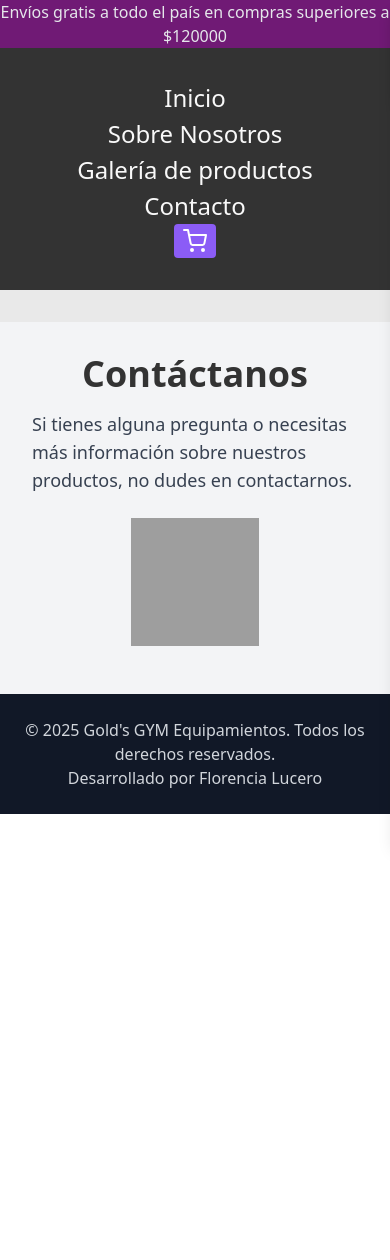
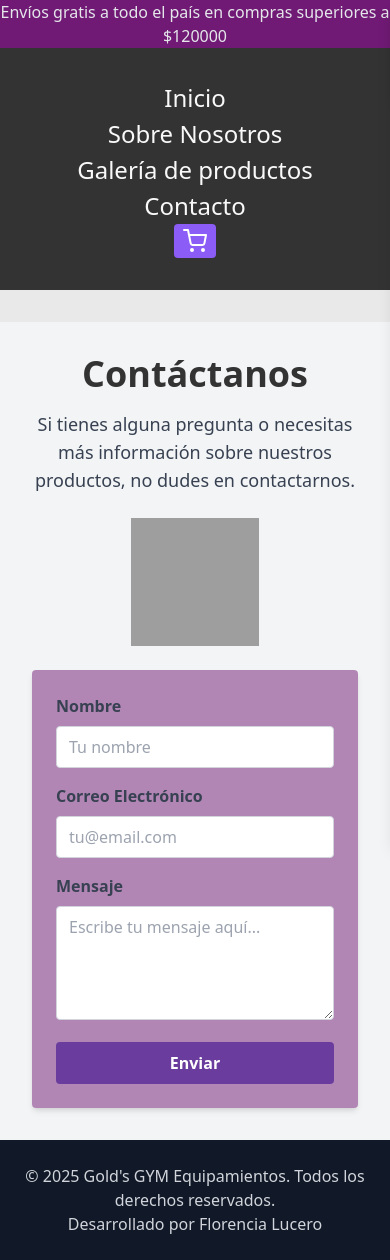
Before and after one commit to florencialucero11/GymProject, a React (Vite) app: page /contactos in a window 390 px wide. Before the commit the page ends 844 px from the top, so only its background shows below. Built offline with nearby package versions, Linux system fonts and the light colour scheme; grey boxes are pictures that could not be loaded.

Commit message:
Agregamos contacto, acerca de y estilos

```diff
--- a/src/components/Cart.jsx
+++ b/src/components/Cart.jsx
@@ -18,7 +18,7 @@ function Cart({cartItems =[], isOpen, onClose, eliminarDelCarrito}) {
           isOpen ? 'translate-x-0' : 'translate-x-full'
         }`}
       >
-        <div className="p-6 bg-gray-900 text-white rounded-b-lg shadow-lg flex justify-between items-center">
+        <div className="p-6 bg-purple-800 text-white rounded-b-lg shadow-lg flex justify-between items-center">
           <h2 className="text-xl font-bold">Tu carrito</h2>
           <button onClick={onClose} className="text-white hover:text-red-500">
             <FaTimes size={20} />
--- a/src/components/static/Header.jsx
+++ b/src/components/static/Header.jsx
@@ -24,7 +24,7 @@ function Header( { cartItems, eliminarDelCarrito }) {
           <li>
           <button
             onClick={() => setIsCartOpen(true)}
-            className="flex items-center gap-2 bg-violet-500 hover:bg-red-700 text-white font-bold py-1 px-2 rounded"
+            className="flex items-center gap-2 bg-violet-500 hover:bg-purple-700 text-white font-bold py-1 px-2 rounded"
           >
             <FiShoppingCart className="text-2xl" />
 
--- a/src/pages/pages/AcercaDe.jsx
+++ b/src/pages/pages/AcercaDe.jsx
@@ -2,24 +2,38 @@ import React from 'react'
 import Header from '../../components/static/Header'
 import Footer from '../../components/static/Footer'
 
-function AcercaDe({ cart, eliminarDelCarrito }) {
-  // Recibe cart como prop para mostrar los productos en el carrito
+
+function AcercaDe() {
   return (
     <div>
-        <Header eliminarDelCarrito={eliminarDelCarrito} cartItems={cart}/>
-        <h2 className='text-4xl font-bold mb-4'>Acerca de Nosotros</h2>
-        <p className='text-lg text-gray-700 mb-6'>
-            En Gold's GYM Equipamientos, nos dedicamos a ofrecer los mejores productos para tu entrenamiento.
-            Nuestra misión es proporcionar equipamiento de alta calidad que te ayude a alcanzar tus objetivos de fitness.
-        </p>
-        <img src="/src/assets/logo.png" alt="Logo de Gold's GYM" className='w-32 h-32 mb-4' />
-        <p className='text-lg text-gray-700'>
-            Contamos con una amplia gama de productos, desde pesas y máquinas hasta accesorios de entrenamiento.
-            Nuestro equipo está aquí para ayudarte a encontrar lo que necesitas.
-        </p>
-        <Footer />
+    <Header />
+    <section className="bg-gradient-to-r from-purple-900 text-white py-16 px-8 md:px-5">
+      <div className="max-w-6xl mx-auto grid md:grid-cols-2 gap-10 items-center">
+        <div>
+          <h2 className="text-4xl font-bold mb-6">Acerca de Nosotros</h2>
+          <p className="text-white mb-4">
+            En <strong>GymTienda</strong> nos dedicamos a ofrecerte lo mejor en equipamiento deportivo. Creemos que el fitness es para todos, y trabajamos para que tengas acceso a productos de calidad al mejor precio.
+          </p>
+          <p className="text-white">
+            Nuestro equipo está formado por profesionales del entrenamiento y entusiastas del bienestar que te acompañan en cada etapa de tu progreso.
+          </p>
+        </div>
+
+        <div className="w-full h-80 rounded-xl overflow-hidden shadow-lg">
+          <img
+            src="/img/sobre-nosotros.jpg" // asegurate de colocar la imagen en public/img con ese nombre
+            alt="Acerca de GymTienda"
+            className="w-full h-full object-cover"
+          />
+        </div>
+      </div>
+    </section>
+    <Footer />
     </div>
-  )
+    );
+
+
 }
 
-export default AcercaDe
+
+export default AcercaDe;
--- a/src/pages/pages/Admin.jsx
+++ b/src/pages/pages/Admin.jsx
@@ -2,7 +2,7 @@ import React from 'react'
 
 function Admin() {
   return (
-     <div className="min-h-screen bg-gray-900 text-white p-6">
+     <div className="min-h-screen bg-fuchsia-900/50 text-white p-6">
       <header className="mb-8 border-b border-gray-700 pb-4">
         <h1 className="text-4xl font-bold">Panel de Control</h1>
         <p className="text-gray-400 mt-1">Bienvenido al panel administrativo</p>
--- a/src/pages/pages/Contactos.jsx
+++ b/src/pages/pages/Contactos.jsx
@@ -9,13 +9,55 @@ function Contactos({ cart, eliminarDelCarrito }) {
     <>
     <Header eliminarDelCarrito={eliminarDelCarrito} cartItems={cart} />
     <div className='bg-gray-100 p-8 flex flex-col items-center'>
-        <h3 className='text-4xl font-bold mb-4'>Contáctanos</h3>
-        <p className='text-lg text-gray-700 mb-6'>
-            Si tienes alguna pregunta o necesitas más información sobre nuestros productos, no dudes en contactarnos.
-        </p>
-        <img src="/src/assets/logo.png" alt="Logo de Gold's GYM" className='w-32 h-32 mb-4' />
+  <h3 className='text-4xl font-bold mb-4'>Contáctanos</h3>
+  <p className='text-lg text-gray-700 mb-6 text-center max-w-xl'>
+    Si tienes alguna pregunta o necesitas más información sobre nuestros productos, no dudes en contactarnos.
+  </p>
+  <img src="/src/assets/logo.png" alt="Logo de Gold's GYM" className='w-32 h-32 mb-6' />
 
+  <form className='w-full max-w-md bg-fuchsia-900/50 p-6 rounded shadow-md'>
+    <div className='mb-4'>
+      <label htmlFor='name' className='block text-gray-700 font-bold mb-2'>Nombre</label>
+      <input
+        type='text'
+        id='name'
+        name='name'
+        className='w-full px-3 py-2 border border-gray-300 rounded focus:outline-none focus:ring-2 focus:ring-yellow-400'
+        placeholder='Tu nombre'
+        required
+      />
     </div>
+    <div className='mb-4'>
+      <label htmlFor='email' className='block text-gray-700 font-bold mb-2'>Correo Electrónico</label>
+      <input
+        type='email'
+        id='email'
+        name='email'
+        className='w-full px-3 py-2 border border-gray-300 rounded focus:outline-none focus:ring-2 focus:ring-yellow-400'
+        placeholder='tu@email.com'
+        required
+      />
+    </div>
+    <div className='mb-4'>
+      <label htmlFor='message' className='block text-gray-700 font-bold mb-2'>Mensaje</label>
+      <textarea
+        id='message'
+        name='message'
+        rows='4'
+        className='w-full px-3 py-2 border border-gray-300 rounded focus:outline-none focus:ring-2 focus:ring-yellow-400'
+        placeholder='Escribe tu mensaje aquí...'
+        required
+      ></textarea>
+    </div>
+    <button
+      type='submit'
+      className='w-full bg-violet-900/70 hover:bg-yellow-600 text-white font-bold py-2 px-4 rounded transition duration-200'
+    >
+      Enviar
+    </button>
+  </form>
+</div>
+
     <Footer />
     </>
   )
```
Also changed, not shown: 1 other file (tests, documents, lock files or other folders).
